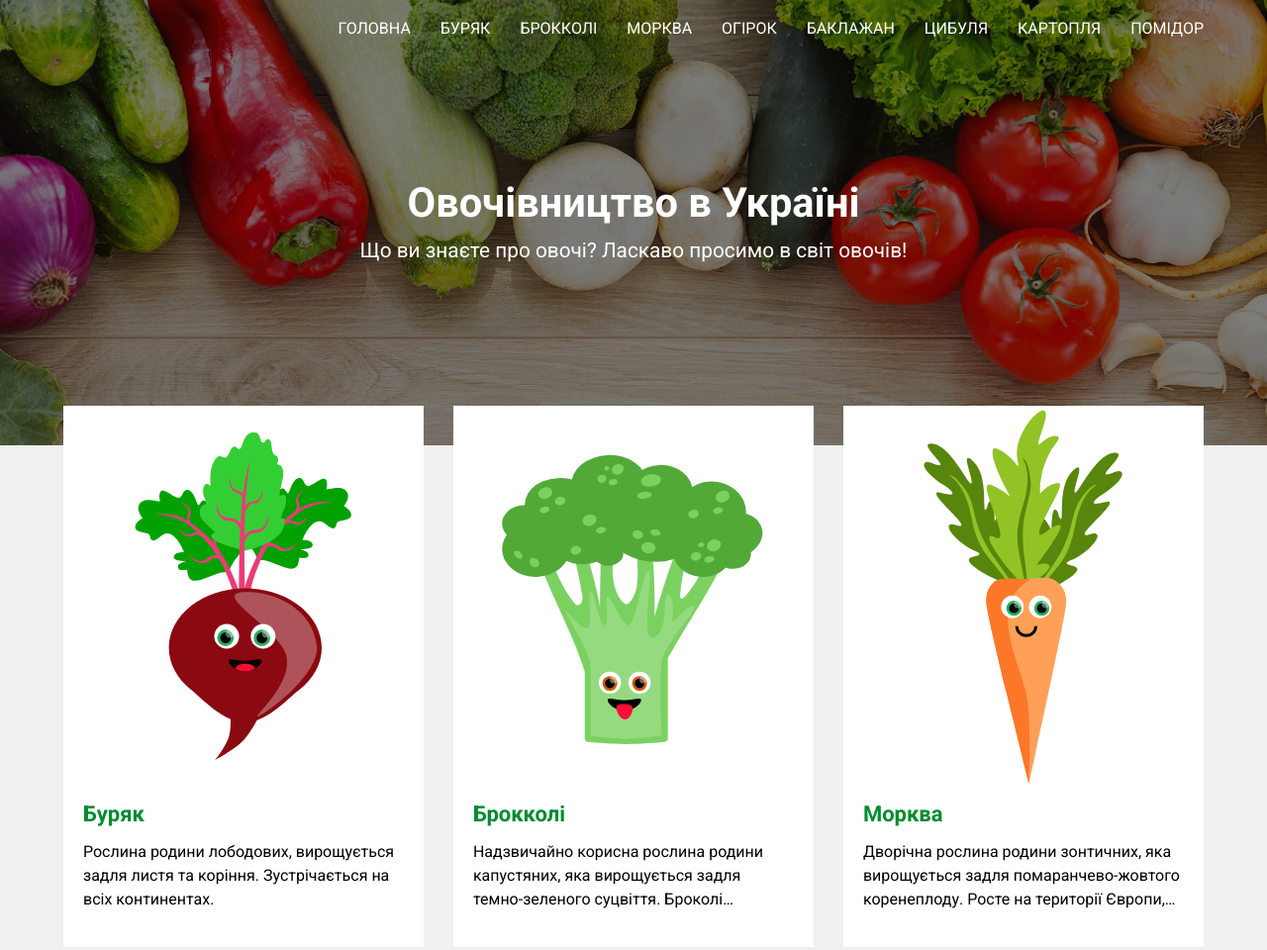
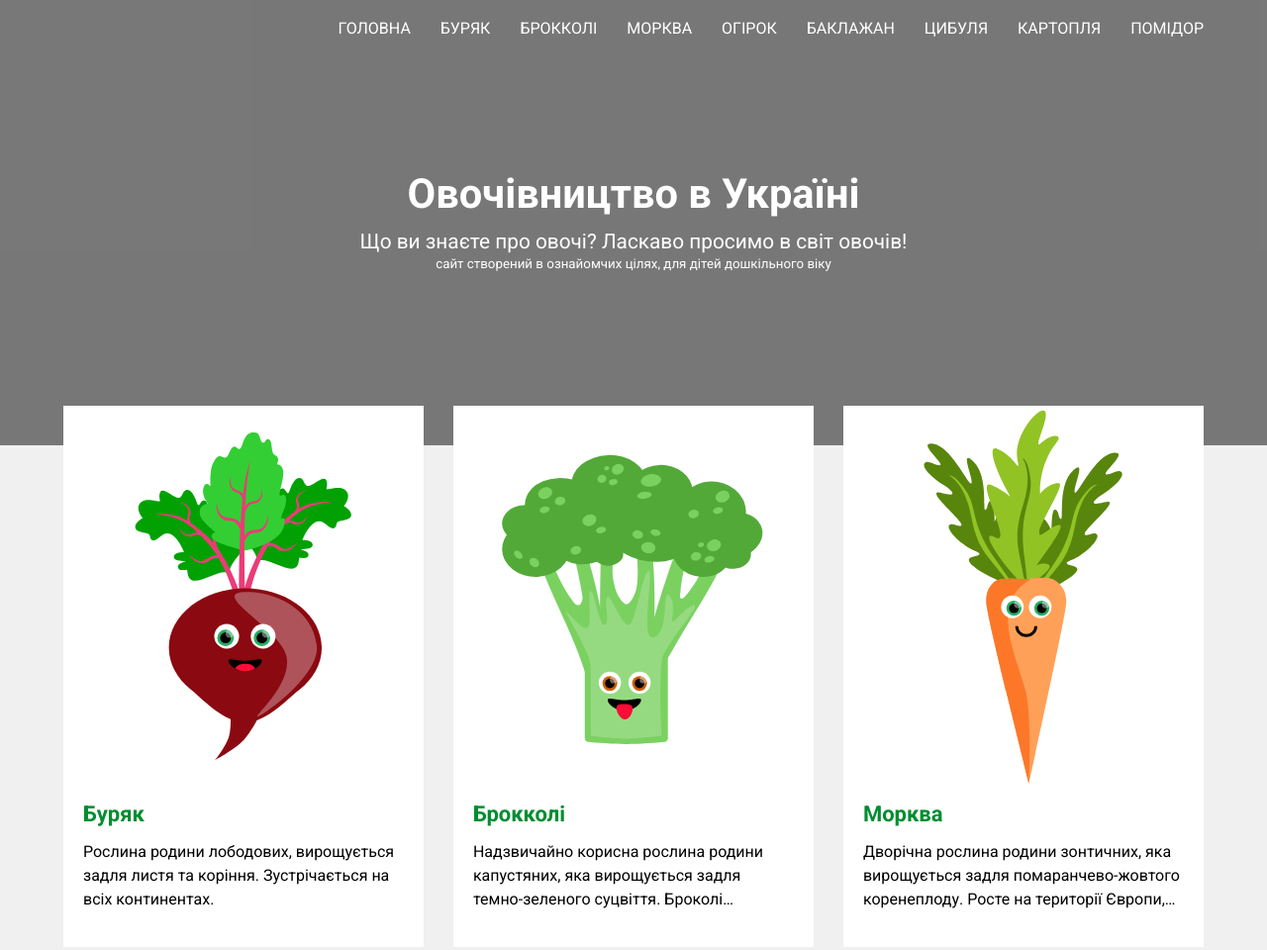
Before and after one commit to aivakha/vegetables-site, a plain HTML site: page index.html in a window 1280 px wide. Shown: the top 960 px of the page at 99% size. Drawn offline with Linux system fonts and the light colour scheme.

Commit message:
banner fixes

```diff
--- a/index.html
+++ b/index.html
@@ -46,12 +46,16 @@
   </header>
 
   <main>
-    <section class="banner" style="background-image: url('images/banner.jpg');">
+    <section class="banner" style="background-color: ;">
       <div class="container">
         <div class="banner__info">
           <h1 class="banner__title">Овочівництво в Україні</h1>
           <div class="banner__description">
             Що ви знаєте про овочі? Ласкаво просимо в світ овочів!
+          </div>
+          <div class="banner__label">
+            <small>сайт створений в ознайомчих цілях, для дітей дошкільного віку
+            </small>
           </div>
         </div>
       </div>
```
Also changed, not shown: 1 other file.
